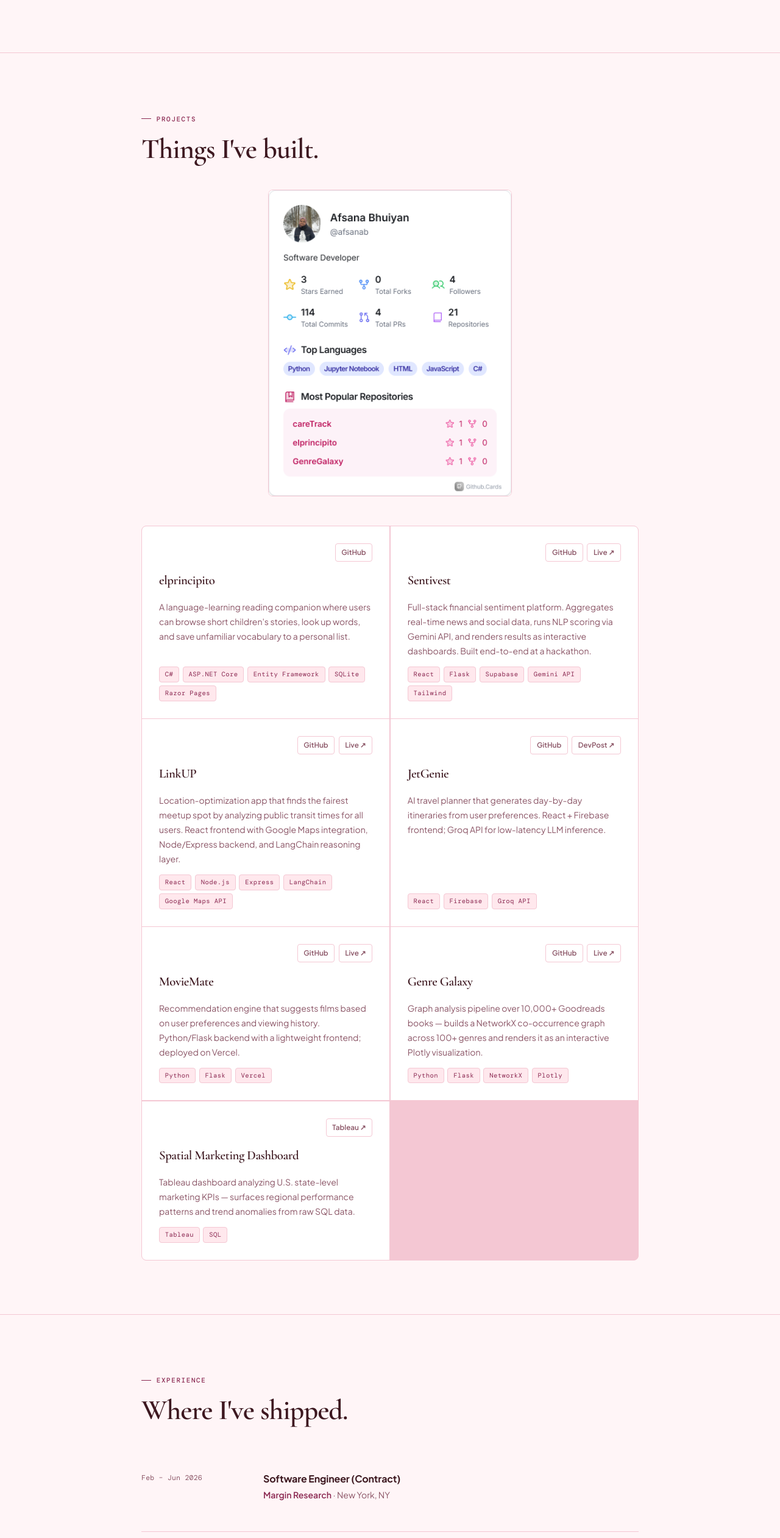
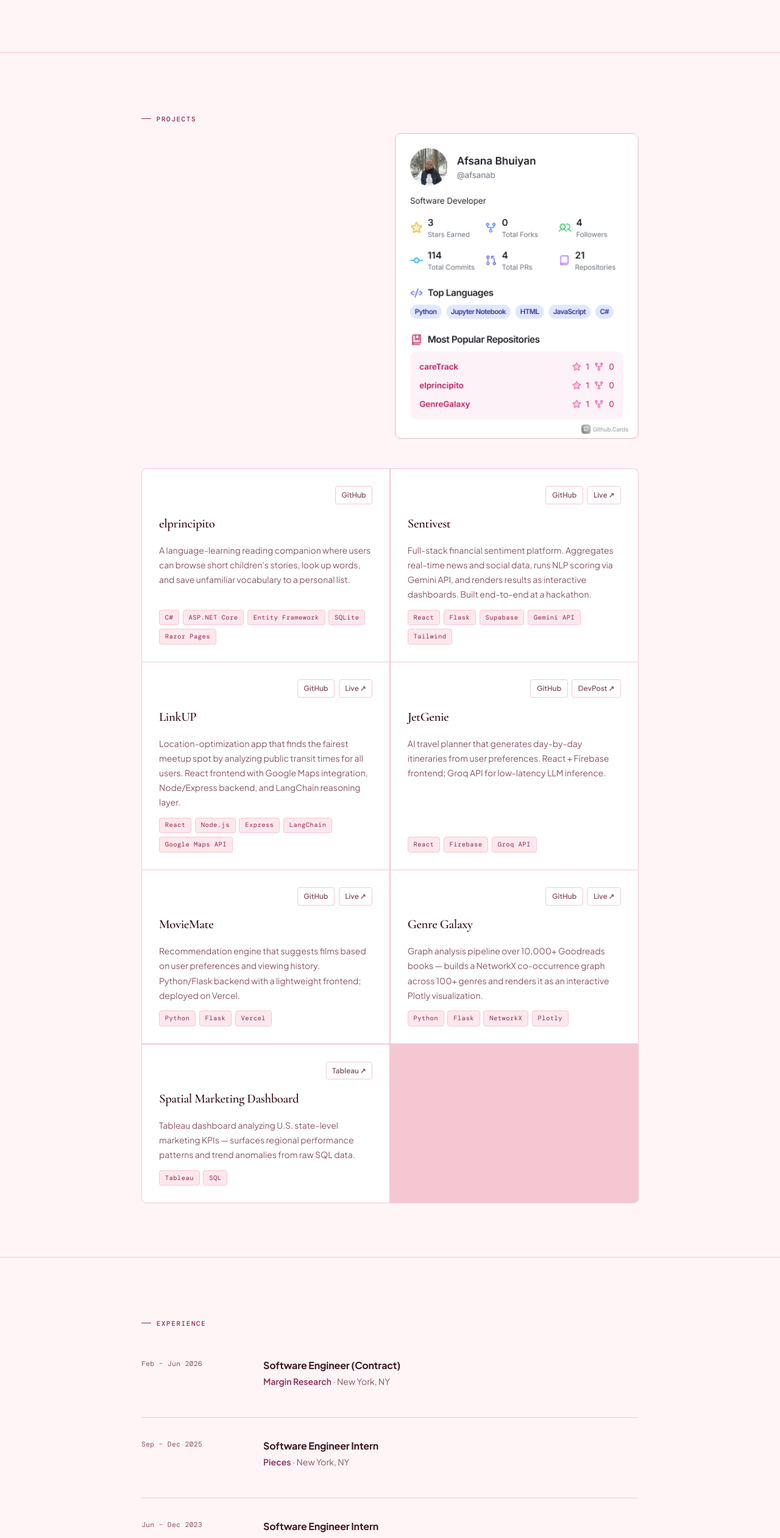
Before and after one commit to afsanab/AfsanasPortfolio, a React (Vite) app: page / in a window 1280 px wide. Shown: the part 1098-3620 px from the top of the page at 61% size. Built offline with nearby package versions, Linux system fonts and the light colour scheme.

Commit message:
not sure if i will keep this

```diff
--- a/src/App.tsx
+++ b/src/App.tsx
@@ -158,7 +158,6 @@ export default function App() {
       <section id="projects" className="section">
         <div className="container">
           <span className="section-label">Projects</span>
-          <h2 className="section-title">Things I've built.</h2>
 
           {/* GitHub Stats Card */}
           <div className="github-card-wrapper">
@@ -203,7 +202,6 @@ export default function App() {
       <section id="experience" className="section">
         <div className="container">
           <span className="section-label">Experience</span>
-          <h2 className="section-title">Where I've shipped.</h2>
           <div className="timeline">
             {experiences.map((exp, i) => (
               <div className="timeline-item" key={i}>
--- a/src/styles.css
+++ b/src/styles.css
@@ -419,7 +419,7 @@ body.light .nav.scrolled {
 /* ==================== PROJECTS ==================== */
 .github-card-wrapper {
   display: flex;
-  justify-content: center;
+  justify-content: flex-end;
   margin-bottom: 3rem;
 }
 
```
